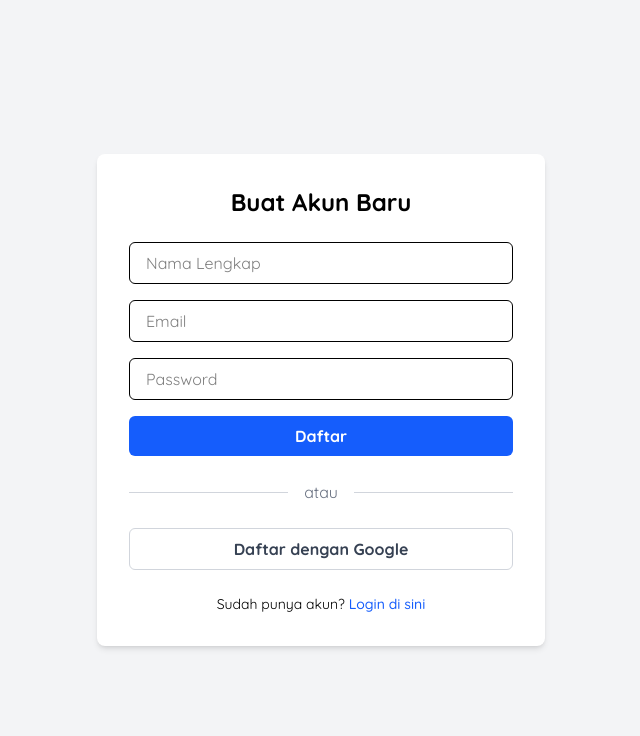
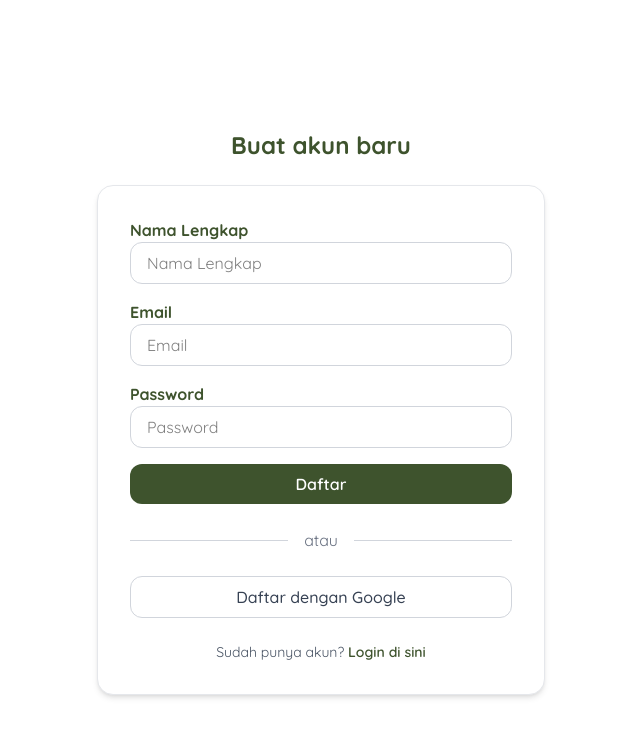
Before and after one commit to MATYUS05/GoLoop, a React (Vite) app in the folder GoLoop/: page /register in a window 1280 px wide. Shown: the top 736 px of the page, without its empty margins (319-959 px from the left). Built offline with nearby package versions, Linux system fonts and the light colour scheme.

Commit message:
UI AuthPages

```diff
--- a/GoLoop/src/pages/auth/LoginPage.jsx
+++ b/GoLoop/src/pages/auth/LoginPage.jsx
@@ -20,7 +20,7 @@ function LoginPage() {
     const userDocRef = doc(db, "users", user.uid);
     const userDoc = await getDoc(userDocRef);
 
-    if (userDoc.exists() && userDoc.data().role === 'admin') {
+    if (userDoc.exists() && userDoc.data().role === "admin") {
       console.log("Admin terdeteksi, mengarahkan ke /admindashboard");
       navigate("/admindashboard");
     } else {
@@ -35,7 +35,11 @@ function LoginPage() {
     setLoading(true);
 
     try {
-      const userCredential = await signInWithEmailAndPassword(auth, email, password);
+      const userCredential = await signInWithEmailAndPassword(
+        auth,
+        email,
+        password
+      );
       await checkAndRedirect(userCredential.user);
     } catch (err) {
       console.error("Login Gagal:", err);
@@ -61,55 +65,71 @@ function LoginPage() {
   };
 
   return (
-    <div className="flex flex-col items-center justify-center min-h-screen bg-gray-100">
-      <div className="w-full max-w-md p-8 space-y-6 bg-white rounded-lg shadow-md">
-        <h2 className="text-2xl font-bold text-center">Login</h2>
+    <div className="flex flex-col items-center justify-center min-h-screen bg-white">
+      <h2
+        className="text-2xl font-bold py-6 text-center"
+        style={{ color: "#3E532D" }}
+      >
+        Login ke akunmu
+      </h2>
 
+      <div className="w-full max-w-md p-8 space-y-6 bg-white rounded-2xl shadow-md border border-gray-200">
         <form onSubmit={handleEmailLogin} className="space-y-4">
+          <label className="text-md font-bold" style={{ color: "#3E532D" }}>
+            Email
+          </label>
           <input
             type="email"
             placeholder="Email"
             value={email}
             onChange={(e) => setEmail(e.target.value)}
-            className="w-full px-4 py-2 border rounded-md"
+            className="w-full px-4 py-2 border border-gray-300 rounded-xl focus:outline-none focus:ring-2 focus:ring-[#3E532D]"
             required
           />
+
+          <label className="text-md font-bold" style={{ color: "#3E532D" }}>
+            Password
+          </label>
           <input
             type="password"
-            placeholder="Password"
+            placeholder="Kata sandi"
             value={password}
             onChange={(e) => setPassword(e.target.value)}
-            className="w-full px-4 py-2 border rounded-md"
+            className="w-full px-4 py-2 border border-gray-300 rounded-xl focus:outline-none focus:ring-2 focus:ring-[#3E532D]"
             required
           />
+
           <button
             type="submit"
             disabled={loading}
-            className="w-full px-4 py-2 font-bold text-white bg-indigo-600 rounded-md hover:bg-indigo-700 disabled:bg-indigo-400"
+            className="w-full px-4 py-2 font-semibold text-white rounded-xl bg-[#3E532D] hover:bg-[#334726] transition disabled:bg-gray-400"
           >
             {loading ? "Masuk..." : "Login"}
           </button>
         </form>
 
         <div className="relative flex items-center justify-center">
-          <div className="flex-grow border-t border-gray-300"></div>
-          <span className="flex-shrink mx-4 text-gray-500">atau</span>
-          <div className="flex-grow border-t border-gray-300"></div>
+          <div className="flex-grow border-t border-gray-300" />
+          <span className="mx-4 text-gray-500">atau</span>
+          <div className="flex-grow border-t border-gray-300" />
         </div>
 
         <button
           onClick={handleGoogleSignIn}
           disabled={loading}
-          className="w-full flex items-center justify-center px-4 py-2 font-bold text-gray-700 bg-white border border-gray-300 rounded-md hover:bg-gray-50 disabled:bg-gray-200"
+          className="w-full flex items-center justify-center px-4 py-2 font-medium text-gray-700 bg-white border border-gray-300 rounded-xl hover:bg-gray-50 transition disabled:bg-gray-100"
         >
           Login dengan Google
         </button>
 
         {error && <p className="text-sm text-center text-red-500">{error}</p>}
 
-        <div className="text-sm text-center">
+        <div className="text-sm text-center text-gray-600">
           Belum punya akun?{" "}
-          <Link to="/register" className="font-medium text-indigo-600 hover:underline">
+          <Link
+            to="/register"
+            className="font-semibold text-[#3E532D] hover:underline"
+          >
             Daftar di sini
           </Link>
         </div>
--- a/GoLoop/src/pages/auth/RegisterPage.jsx
+++ b/GoLoop/src/pages/auth/RegisterPage.jsx
@@ -3,22 +3,22 @@ import { Link, useNavigate } from "react-router-dom";
 import {
   createUserWithEmailAndPassword,
   signInWithPopup,
-  GoogleAuthProvider
+  GoogleAuthProvider,
 } from "firebase/auth";
 import { doc, setDoc, Timestamp } from "firebase/firestore";
-import { auth, db } from "../../firebase/firebase"; // Sesuaikan path
+import { auth, db } from "../../firebase/firebase";
 
 function RegisterPage() {
   const navigate = useNavigate();
-  const [name, setName] = useState('');
-  const [email, setEmail] = useState('');
-  const [password, setPassword] = useState('');
-  const [error, setError] = useState('');
+  const [name, setName] = useState("");
+  const [email, setEmail] = useState("");
+  const [password, setPassword] = useState("");
+  const [error, setError] = useState("");
   const [loading, setLoading] = useState(false);
 
   const handleEmailRegister = async (e) => {
     e.preventDefault();
-    setError('');
+    setError("");
 
     if (!name || !email || !password) {
       setError("Semua kolom wajib diisi.");
@@ -28,17 +28,18 @@ function RegisterPage() {
     setLoading(true);
 
     try {
-      const userCredential = await createUserWithEmailAndPassword(auth, email, password);
+      const userCredential = await createUserWithEmailAndPassword(
+        auth,
+        email,
+        password
+      );
       const user = userCredential.user;
-      if (!user || !user.uid) {
-        throw new Error("Gagal mendapatkan UID pengguna setelah registrasi.");
-      }
       const userData = {
         uid: user.uid,
         name: name,
         email: user.email,
         authProvider: "local",
-        createdAt: Timestamp.fromDate(new Date())
+        createdAt: Timestamp.fromDate(new Date()),
       };
       await setDoc(doc(db, "users", user.uid), userData);
       navigate("/login");
@@ -51,21 +52,18 @@ function RegisterPage() {
   };
 
   const handleGoogleSignIn = async () => {
-    setError('');
+    setError("");
     setLoading(true);
     const provider = new GoogleAuthProvider();
     try {
       const result = await signInWithPopup(auth, provider);
       const user = result.user;
-      if (!user || !user.uid) {
-        throw new Error("Gagal mendapatkan UID pengguna dari Google Sign-In.");
-      }
       const userData = {
         uid: user.uid,
         name: user.displayName,
         email: user.email,
         authProvider: "google",
-        createdAt: Timestamp.fromDate(new Date())
+        createdAt: Timestamp.fromDate(new Date()),
       };
       await setDoc(doc(db, "users", user.uid), userData);
       navigate("/login");
@@ -78,58 +76,83 @@ function RegisterPage() {
   };
 
   return (
-    <div className="flex flex-col items-center justify-center min-h-screen bg-gray-100">
-      <div className="w-full max-w-md p-8 space-y-6 bg-white rounded-lg shadow-md">
-        <h2 className="text-2xl font-bold text-center">Buat Akun Baru</h2>
+    <div className="flex flex-col items-center justify-center min-h-screen bg-white px-6">
+      <h2
+        className="text-2xl font-bold py-6 text-center"
+        style={{ color: "#3E532D" }}
+      >
+        Buat akun baru
+      </h2>
+
+      <div className="w-full max-w-md p-8 space-y-6 bg-white rounded-2xl shadow-md border border-gray-200">
         <form onSubmit={handleEmailRegister} className="space-y-4">
+          <label className="text-md font-bold" style={{ color: "#3E532D" }}>
+            Nama Lengkap
+          </label>
           <input
             type="text"
             placeholder="Nama Lengkap"
             value={name}
             onChange={(e) => setName(e.target.value)}
-            className="w-full px-4 py-2 border rounded-md"
+            className="w-full px-4 py-2 border border-gray-300 rounded-xl focus:outline-none focus:ring-2 focus:ring-[#3E532D]"
             required
           />
+
+          <label className="text-md font-bold" style={{ color: "#3E532D" }}>
+            Email
+          </label>
           <input
             type="email"
             placeholder="Email"
             value={email}
             onChange={(e) => setEmail(e.target.value)}
-            className="w-full px-4 py-2 border rounded-md"
+            className="w-full px-4 py-2 border border-gray-300 rounded-xl focus:outline-none focus:ring-2 focus:ring-[#3E532D]"
             required
           />
+
+          <label className="text-md font-bold" style={{ color: "#3E532D" }}>
+            Password
+          </label>
           <input
             type="password"
             placeholder="Password"
             value={password}
             onChange={(e) => setPassword(e.target.value)}
-            className="w-full px-4 py-2 border rounded-md"
+            className="w-full px-4 py-2 border border-gray-300 rounded-xl focus:outline-none focus:ring-2 focus:ring-[#3E532D]"
             required
           />
+
           <button
             type="submit"
             disabled={loading}
-            className="w-full px-4 py-2 font-bold text-white bg-blue-600 rounded-md hover:bg-blue-700 disabled:bg-blue-300"
+            className="w-full px-4 py-2 font-semibold text-white rounded-xl bg-[#3E532D] hover:bg-[#334726] transition disabled:bg-gray-400"
           >
-            {loading ? 'Mendaftar...' : 'Daftar'}
+            {loading ? "Mendaftar..." : "Daftar"}
           </button>
         </form>
+
         <div className="relative flex items-center justify-center">
-          <div className="flex-grow border-t border-gray-300"></div>
-          <span className="flex-shrink mx-4 text-gray-500">atau</span>
-          <div className="flex-grow border-t border-gray-300"></div>
+          <div className="flex-grow border-t border-gray-300" />
+          <span className="mx-4 text-gray-500">atau</span>
+          <div className="flex-grow border-t border-gray-300" />
         </div>
+
         <button
           onClick={handleGoogleSignIn}
           disabled={loading}
-          className="w-full flex items-center justify-center px-4 py-2 font-bold text-gray-700 bg-white border border-gray-300 rounded-md hover:bg-gray-50 disabled:bg-gray-200"
+          className="w-full flex items-center justify-center px-4 py-2 font-medium text-gray-700 bg-white border border-gray-300 rounded-xl hover:bg-gray-50 transition disabled:bg-gray-100"
         >
           Daftar dengan Google
         </button>
+
         {error && <p className="text-sm text-center text-red-500">{error}</p>}
-        <div className="text-sm text-center">
+
+        <div className="text-sm text-center text-gray-600">
           Sudah punya akun?{" "}
-          <Link to="/login" className="font-medium text-blue-600 hover:underline">
+          <Link
+            to="/login"
+            className="font-semibold text-[#3E532D] hover:underline"
+          >
             Login di sini
           </Link>
         </div>
```
